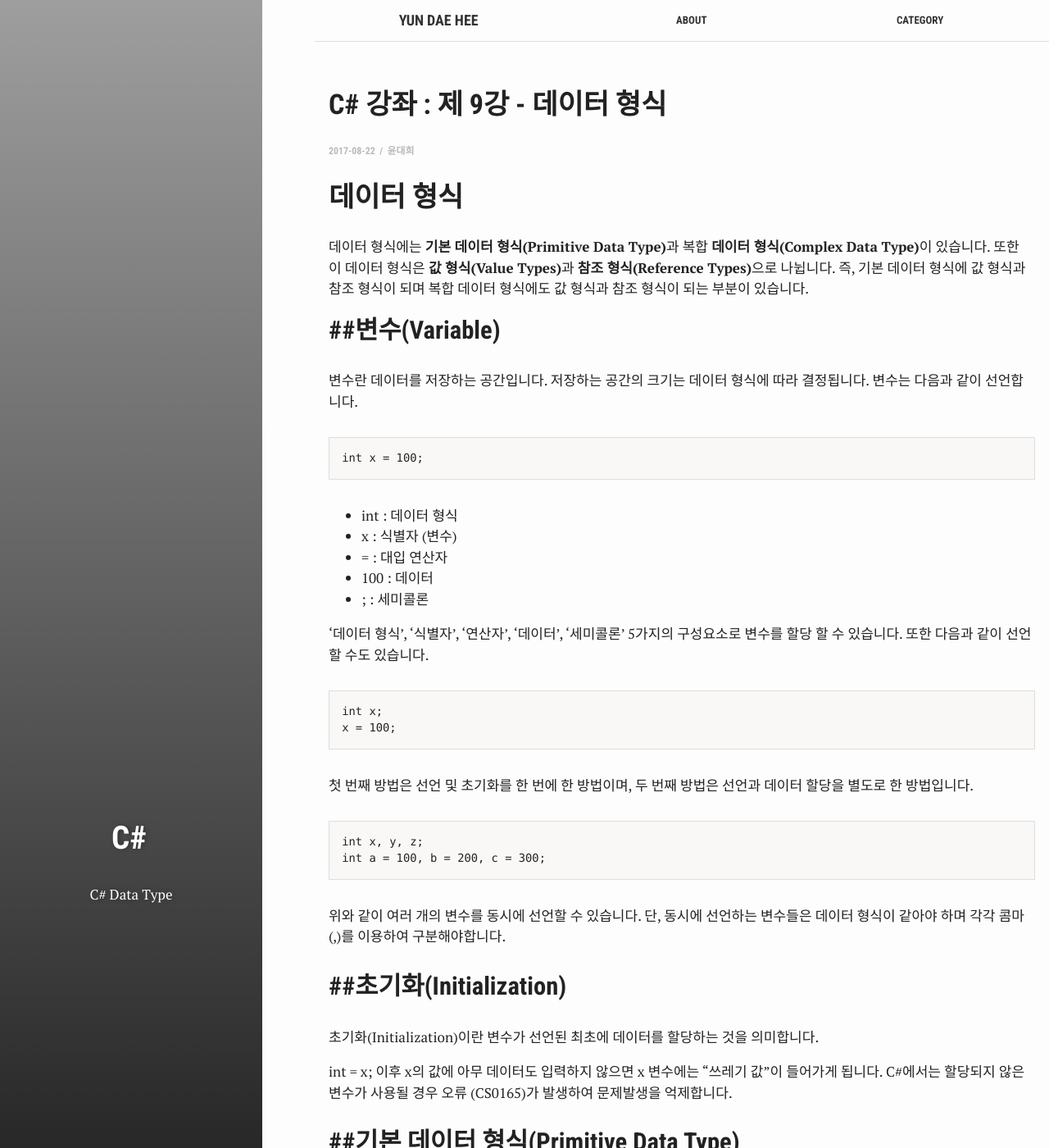
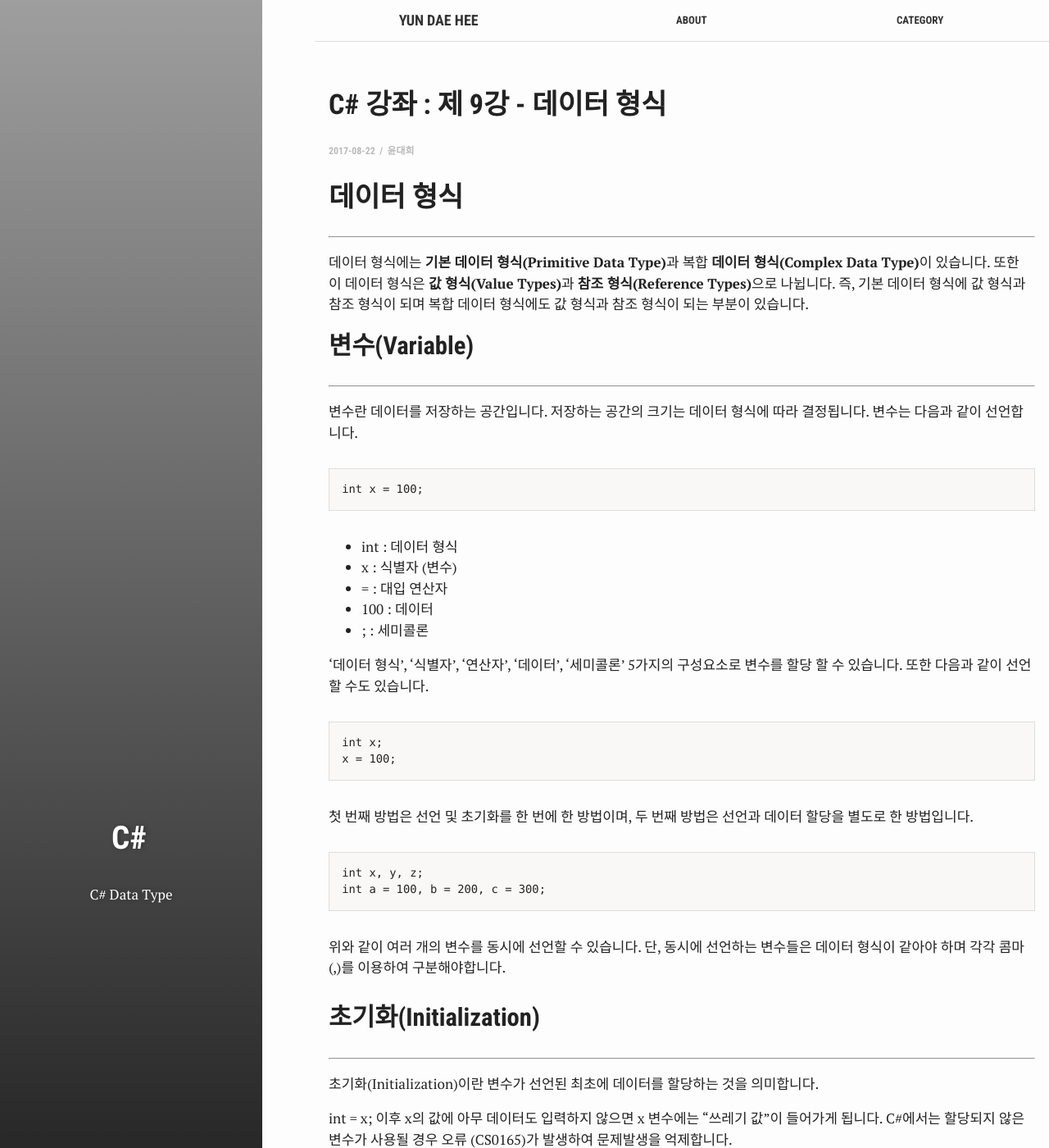
Before and after one commit to test076923/076923.github.io, a Jekyll site: the page built from _posts/2017-08-22-C#-9.md, in a window 1280 px wide and 1400 px high. Shown: the whole window at 82% size. Built offline with Jekyll 4.4.1, drawn with Linux system fonts in a browser that asks for light colours; some of the changed text lies outside the part shown.

Commit message:
Update 2017-08-22-C#-9.md

````diff
--- a/_posts/2017-08-22-C#-9.md
+++ b/_posts/2017-08-22-C#-9.md
@@ -14,11 +14,12 @@ author: 윤대희
 
 데이터 형식
 ==========
-
+----------
 데이터 형식에는 **기본 데이터 형식(Primitive Data Type)**과 복합 **데이터 형식(Complex Data Type)**이 있습니다. 또한 이 데이터 형식은 **값 형식(Value Types)**과 **참조 형식(Reference Types)**으로 나뉩니다. 즉, 기본 데이터 형식에 값 형식과 참조 형식이 되며 복합 데이터 형식에도 값 형식과 참조 형식이 되는 부분이 있습니다.
 
-##변수(Variable)
------------
+변수(Variable)
+----------
+----------
 변수란 데이터를 저장하는 공간입니다. 저장하는 공간의 크기는 데이터 형식에 따라 결정됩니다. 변수는 다음과 같이 선언합니다.
 
 ```c#:
@@ -50,16 +51,17 @@ int a = 100, b = 200, c = 300;
 위와 같이 여러 개의 변수를 동시에 선언할 수 있습니다. 단, 동시에 선언하는 변수들은 데이터 형식이 같아야 하며 각각 콤마(,)를 이용하여 구분해야합니다.
 
 
-##초기화(Initialization)
-------------
+초기화(Initialization)
+----------
+----------
 초기화(Initialization)이란 변수가 선언된 최초에 데이터를 할당하는 것을 의미합니다.
 
 int = x; 이후 x의 값에 아무 데이터도 입력하지 않으면 x 변수에는 "쓰레기 값"이 들어가게 됩니다.  C#에서는 할당되지 않은 변수가 사용될 경우 오류 (CS0165)가 발생하여 문제발생을 억제합니다.
 
 
-##기본 데이터 형식(Primitive Data Type)
----------------------
-
+기본 데이터 형식(Primitive Data Type)
+----------
+----------
 
 | 데이터 형식  | NET 클래스  | 형식 | 비트 | 범위 |
 | :---------  | :---------: | ---------------------: | --------------: | ---------------------: |
````
